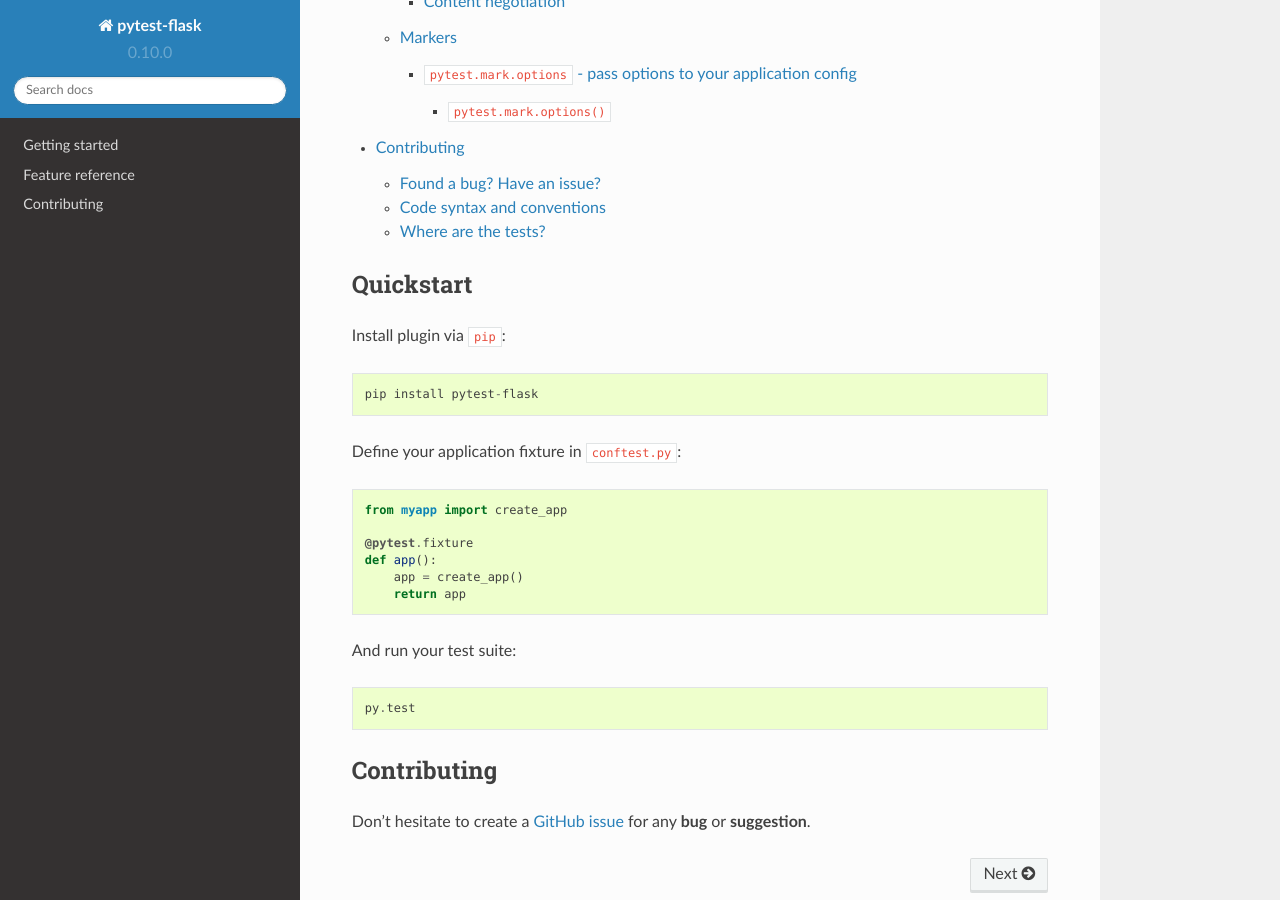
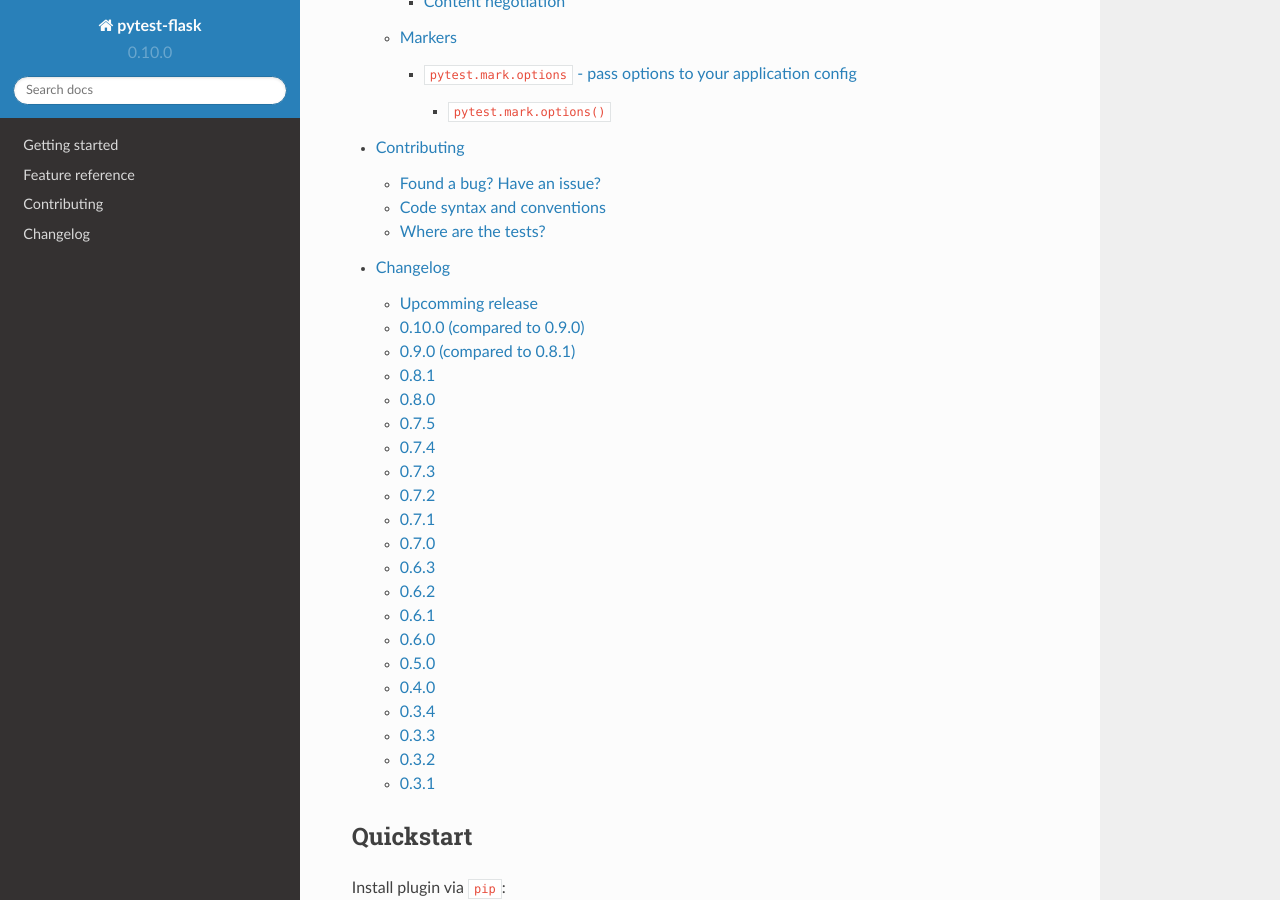
Before and after one commit to pytest-dev/pytest-flask, a Sphinx documentation site: the page built from docs/index.rst, in a window 1280 px wide and 900 px high, scrolled down 785 px. Built offline with Sphinx 7.4.7 and the Read the Docs theme 2.0.0, drawn with Linux system fonts in a browser that asks for light colours.

Commit message:
Add complete changelog to documentation

```diff
--- /dev/null
+++ b/docs/changelog.rst
@@ -0,0 +1,127 @@
+.. _changelog:
+
+Changelog
+=========
+
+Upcomming release
+-----------------
+
+- Add changelog to documentation.
+
+0.10.0 (compared to 0.9.0)
+--------------------------
+
+- Add ``--start-live-server``/``--no-start-live-server`` options to prevent
+  live server from starting automatically (#36), thanks to @EliRibble.
+
+- Fix title formatting in documentation.
+
+0.9.0 (compared to 0.8.1)
+-------------------------
+
+- Rename marker used to pass options to application, e.g. ``pytest.mark.app``
+  is now ``pytest.mark.options`` (#35).
+
+- Documentation badge points to the package documentation.
+
+- Add Travis CI configuration to ensure the tests are passed in supported
+  environments (#32).
+
+0.8.1
+-----
+
+- Minor changes in documentation.
+
+0.8.0
+-----
+
+- New ``request_ctx`` fixture which contains all request relevant
+  information (#29).
+
+0.7.5
+-----
+
+- Use pytest ``monkeypath`` fixture to teardown application config (#27).
+
+0.7.4
+-----
+
+- Better test coverage, e.g. tests for available fixtures and markers.
+
+0.7.3
+-----
+
+- Use retina-ready badges in documentation (#21).
+
+0.7.2
+-----
+
+- Use pytest ``monkeypatch`` fixture to rewrite live server name.
+
+0.7.1
+-----
+
+- Single-sourcing package version (#24), as per `"Python Packaging User Guide"
+  <https://packaging.python.org/en/latest/single_source_version.html#single-sourcing-the-version>`_.
+
+0.7.0
+-----
+
+- Add package documentation (#20).
+
+0.6.3
+-----
+
+- Better documentation in README with reST formatting (#18), thanks to @greedo.
+
+0.6.2
+-----
+
+- Release the random port before starting the application live server (#17),
+  thanks to @davehunt.
+
+0.6.1
+-----
+
+- Bind live server to a random port instead of 5000 or whatever is passed on
+  the command line, so it's possible to execute tests in parallel via
+  pytest-dev/pytest-xdist (#15). Thanks to @davehunt.
+
+- Remove ``--liveserver-port`` option.
+
+0.6.0
+-----
+
+- Fix typo in option help for ``--liveserver-port``, thanks to @svenstaro.
+
+0.5.0
+-----
+
+- Add ``live_server`` fixture uses to run application in the background (#11),
+  thanks to @svenstaro.
+
+0.4.0
+-----
+
+- Add ``client_class`` fixture for class-based tests.
+
+0.3.4
+-----
+
+- Include package requirements into distribution (#8).
+
+0.3.3
+-----
+
+- Explicitly pin package dependencies and their versions.
+
+0.3.2
+-----
+
+- Use ``codecs`` module to open files to prevent possible errors on open
+  files which contains non-ascii characters.
+
+0.3.1
+-----
+
+First release on PyPI.
--- a/docs/index.rst
+++ b/docs/index.rst
@@ -18,6 +18,7 @@
    tutorial
    features
    contributing
+   changelog
 
 
 Quickstart
```
